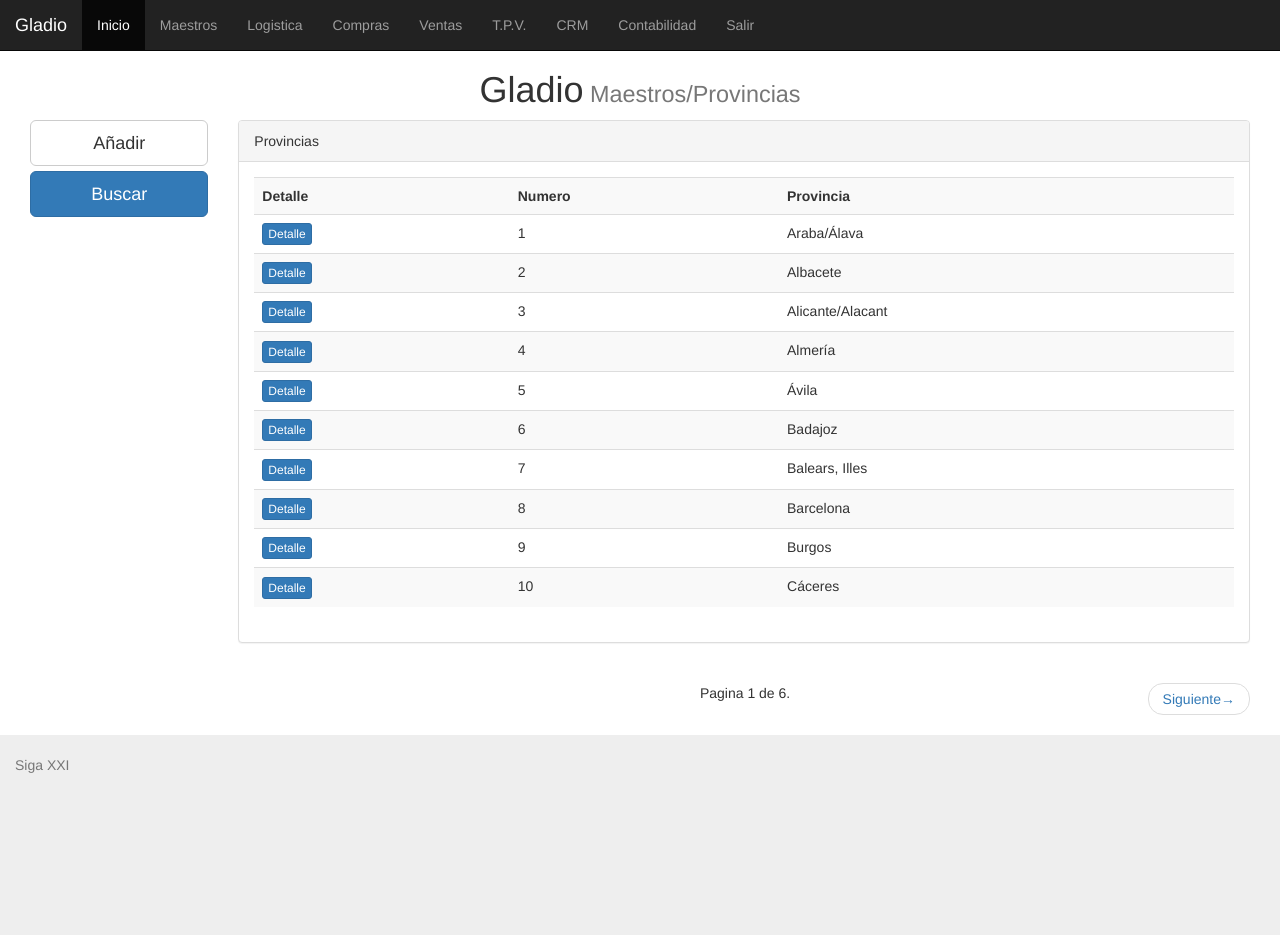
After one commit to jroca72/gladio, a Django app: page /provincia/ in a window 1280 px wide. The commit adds this page. Run offline with Django 3.2, Linux system fonts and the light colour scheme; data comes from the database, SQL or seed files in the repository; some libraries are stand-ins or nearby versions.

Commit message:
provincias recordando

```diff
--- a/gladio/gladio/urls.py
+++ b/gladio/gladio/urls.py
@@ -19,12 +19,13 @@ from django.views.static import serve
 from django.contrib import admin
 from django.conf import settings
 from pugio import views
-from pugio.views import home, masters
+from pugio.views import home, masters, ListaProvincia
 
 urlpatterns = [
     url(r'^admin/', admin.site.urls),
     url(r'^$', views.home, name='home'),
     url(r'^masters/', views.masters, name='masters'),
+    url(r'^provincia/',ListaProvincia.as_view(), name = 'ListaProvincia'),
 ]
 
 if settings.DEBUG:
--- a/gladio/pugio/views.py
+++ b/gladio/pugio/views.py
@@ -5,6 +5,7 @@ from django.template import RequestContext
 from datetime import datetime, timedelta
 from django.utils import timezone
 from django.views.generic import ListView, DetailView
+from pugio.models import provincia
 
 # vistas -----------------------------------------------------
 def home(request):
@@ -12,3 +13,8 @@ def home(request):
 
 def masters(request):
 	return render(request, 'pugio/masters.html')
+
+class ListaProvincia(ListView):
+    queryset = provincia.objects.order_by('numero')
+    context_object_name = 'provincia'
+    paginate_by = 10
--- a/gladio/templates/pugio/masters.html
+++ b/gladio/templates/pugio/masters.html
@@ -8,7 +8,7 @@
 <row>
 	<div class="col-md-4">
 		<a href="#" class="btn btn-default btn-lg btn-block">Paises</a>
-		<a href="#" class="btn btn-default btn-lg btn-block">Provincias</a>
+		<a href="/provincia" class="btn btn-default btn-lg btn-block">Provincias</a>
 		<a href="#" class="btn btn-default btn-lg btn-block">Monedas</a>
 		<a href="#" class="btn btn-default btn-lg btn-block">Impuestos</a>
 		<a href="#" class="btn btn-default btn-lg btn-block">Formas de Pago</a>
--- /dev/null
+++ b/gladio/templates/pugio/provincia_list.html
@@ -0,0 +1,55 @@
+{% extends "base.html" %}
+{%   load   staticfiles   %}
+
+{% block elcss %}
+{% endblock %}
+{% block titulo %} Maestros/Provincias {% endblock %}
+{% block content %}
+<row>
+	<div class="col-md-2">
+		<a href="#" class="btn btn-default btn-lg btn-block">Añadir</a>
+		<a href="#" class="btn btn-primary btn-lg btn-block">Buscar</a>
+		<br /><br /><br />
+    </div>
+    <div class="col-md-10" >
+			<div class="panel panel-default">
+			<div class="panel-heading">Provincias</div>
+			<div class ="panel-body">
+				{% if object_list %}
+				<div class="table-responsive">
+				<table class="table table-striped">
+					<th>Detalle</th>
+					<th>Numero</th>
+					<th>Provincia</th>
+					{% for provincia  in object_list %}
+						<tr>
+							<td><a href="#" class="btn btn-primary btn-xs">Detalle</a></td>
+							<td>{{ provincia.numero}}</td>
+							<td>{{ provincia.provincia }}</td>
+					{% endfor %}
+				  </table>
+				</div>
+		    {% else %}
+        	<p class="text-warning">No hay provincias registradas.</p>
+        {% endif %}
+			</div>
+		</div>
+    </div>
+</row>
+<!-- paginado -->
+<row>
+	<div class="col-md-9 col-md-offset-3">
+		<nav>
+			<ul class="pager">
+				{% if page_obj.has_previous %}
+				<li class="previus"><a href="?page={{ page_obj.previous_page_number }}"><spam aria-hideen="true">&larr;</spam>Anterior</a></li>
+				{%endif%}
+				<li> Pagina {{ page_obj.number }} de {{ paginator.num_pages }}.</li>
+				{% if page_obj.has_next %}
+				<li class="next"><a href="?page={{ page_obj.next_page_number }}">Siguiente<spam aria-hideen="true">&rarr;</spam></a></li>
+				{%endif%}
+			</ul>
+		</nav>
+	</div>
+</row>
+{% endblock %}
```
